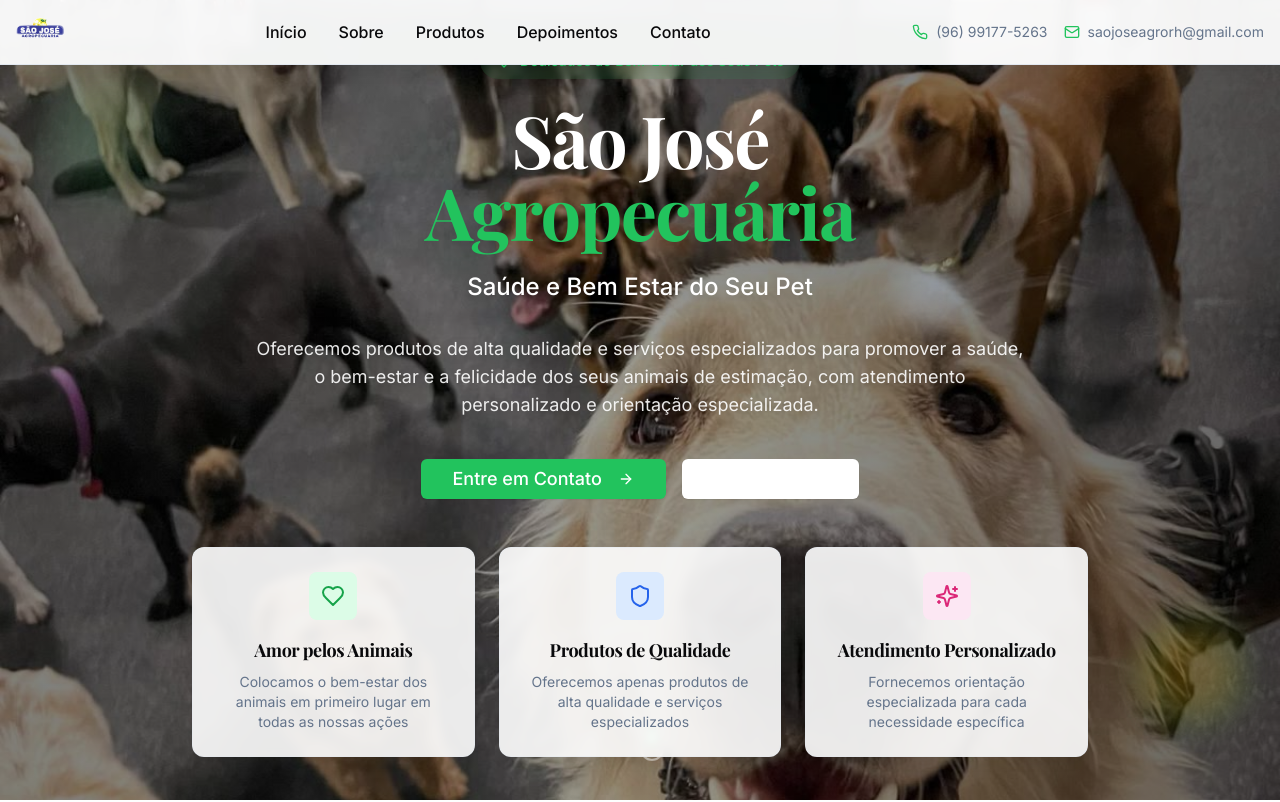
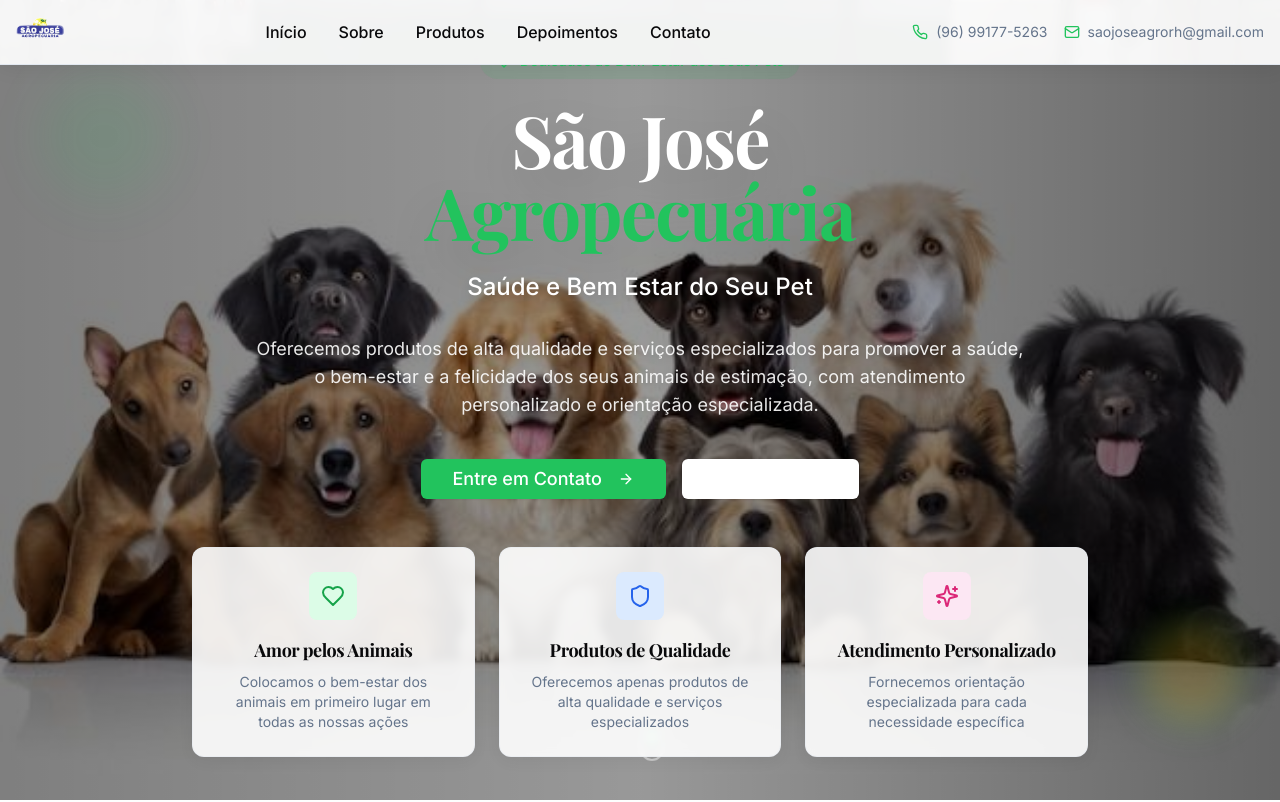
Before and after one commit to DevZipMateus/sao-jose-agro, a React (Vite) app: page / in a window 1280 px wide. Shown: the top 802 px of the page. Built offline with nearby package versions, Linux system fonts and the light colour scheme.

Commit message:
Update hero section background
Replaced the hero section background image with a new image.
-edited src/components/HeroSection.tsx
-created public/lovable-uploads/0426ccd2-71e9-4fd3-b642-1b2a8da23fe5.png

```diff
--- a/src/components/HeroSection.tsx
+++ b/src/components/HeroSection.tsx
@@ -37,7 +37,7 @@ const HeroSection = () => {
       {/* Background com imagem responsiva */}
       <div className="absolute inset-0">
         <img
-          src="/lovable-uploads/0426ccd2-71e9-4fd3-b642-1b2a8da23fe5.png"
+          src="/lovable-uploads/1bacb47d-c13f-492d-a3b8-c9daf2228fb0.png"
           alt="São José Agropecuária"
           className="w-full h-full object-cover object-center sm:object-center md:object-center lg:object-center xl:object-center"
         />
```
Also changed, not shown: public/lovable-uploads/1bacb47d-c13f-492d-a3b8-c9daf2228fb0.png (added).
